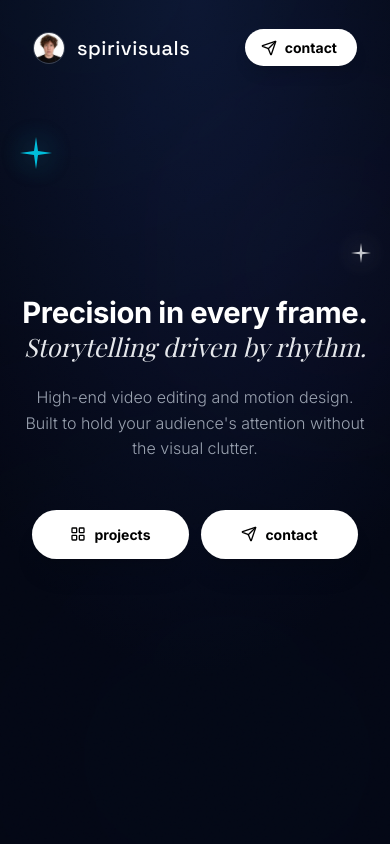
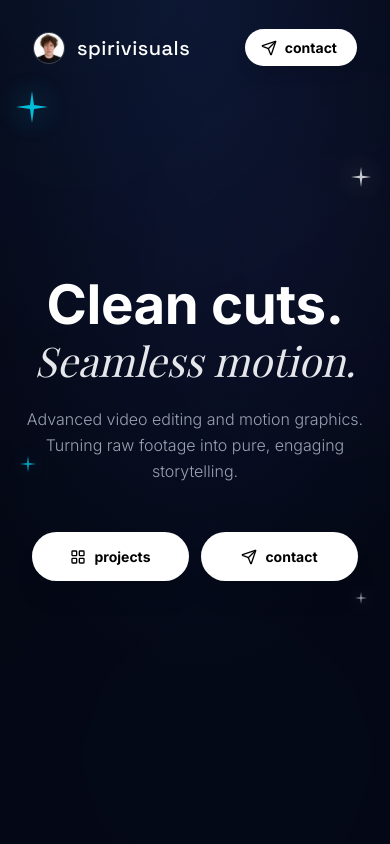
Before and after one commit to Spirivisuals/AI-website, a React (Vite) app: page / in a window 390 px wide. Shown: the top 844 px of the page. Built offline with nearby package versions, Linux system fonts and the light colour scheme; a web font is replaced by a local one.

Commit message:
Update Hero.tsx

```diff
--- a/src/components/Hero.tsx
+++ b/src/components/Hero.tsx
@@ -8,28 +8,28 @@ const Hero = () => {
       {/* Background Stars (Constellation effect) */}
 
       {/* 1. Большая голубая звездочка (Слева сверху) */}
-      <div className="absolute top-[18%] left-[5%] sm:top-[15%] sm:left-[8%] md:top-[20%] md:left-[10%] text-cyan-400 opacity-100 animate-pulse pointer-events-none drop-shadow-[0_0_15px_rgba(34,211,238,0.8)]">
+      <div className="absolute top-[12%] left-[4%] sm:top-[15%] sm:left-[8%] md:top-[18%] md:left-[15%] lg:top-[20%] lg:left-[20%] text-cyan-400 opacity-100 animate-pulse pointer-events-none drop-shadow-[0_0_15px_rgba(34,211,238,0.8)]">
          <svg className="w-8 h-8 md:w-10 md:h-10" viewBox="0 0 24 24" fill="currentColor">
            <path d="M12 0L13.5 10.5L24 12L13.5 13.5L12 24L10.5 13.5L0 12L10.5 10.5L12 0Z" />
          </svg>
       </div>
 
       {/* 2. Средняя белая звездочка (Справа сверху) */}
-      <div className="absolute top-[32%] right-[5%] sm:top-[28%] sm:right-[10%] md:top-[30%] md:right-[15%] text-gray-100 opacity-90 animate-pulse delay-700 pointer-events-none drop-shadow-[0_0_12px_rgba(255,255,255,0.7)]">
+      <div className="absolute top-[22%] right-[5%] sm:top-[20%] sm:right-[10%] md:top-[22%] md:right-[15%] lg:top-[25%] lg:right-[18%] text-gray-100 opacity-90 animate-pulse delay-700 pointer-events-none drop-shadow-[0_0_12px_rgba(255,255,255,0.7)]">
          <svg className="w-5 h-5 md:w-6 md:h-6" viewBox="0 0 24 24" fill="currentColor">
            <path d="M12 0L13.5 10.5L24 12L13.5 13.5L12 24L10.5 13.5L0 12L10.5 10.5L12 0Z" />
          </svg>
       </div>
 
-      {/* 3. НОВАЯ: Маленькая голубая звездочка - СКРЫТА НА МОБИЛКАХ */}
-      <div className="hidden sm:block absolute top-[60%] left-[10%] md:top-[65%] md:left-[12%] text-cyan-400 opacity-80 animate-pulse delay-300 pointer-events-none drop-shadow-[0_0_10px_rgba(34,211,238,0.6)]">
+      {/* 3. Маленькая голубая звездочка (Слева снизу) - ТЕПЕРЬ ВИДНА НА МОБИЛКАХ И СДВИНУТА К КРАЮ */}
+      <div className="absolute top-[60%] left-[5%] sm:top-[65%] sm:left-[10%] md:top-[65%] md:left-[15%] lg:top-[65%] lg:left-[18%] text-cyan-400 opacity-80 animate-pulse delay-300 pointer-events-none drop-shadow-[0_0_10px_rgba(34,211,238,0.6)]">
          <svg className="w-4 h-4 md:w-5 md:h-5" viewBox="0 0 24 24" fill="currentColor">
            <path d="M12 0L13.5 10.5L24 12L13.5 13.5L12 24L10.5 13.5L0 12L10.5 10.5L12 0Z" />
          </svg>
       </div>
 
-      {/* 4. НОВАЯ: Крошечная белая звездочка - СКРЫТА НА МОБИЛКАХ */}
-      <div className="hidden sm:block absolute top-[75%] right-[12%] md:top-[80%] md:right-[18%] text-gray-200 opacity-70 animate-pulse delay-500 pointer-events-none drop-shadow-[0_0_8px_rgba(255,255,255,0.5)]">
+      {/* 4. Крошечная белая звездочка (Справа снизу) - ТЕПЕРЬ ВИДНА НА МОБИЛКАХ И СДВИНУТА К КРАЮ */}
+      <div className="absolute top-[78%] right-[6%] sm:top-[75%] sm:right-[12%] md:top-[78%] md:right-[18%] lg:top-[80%] lg:right-[22%] text-gray-200 opacity-70 animate-pulse delay-500 pointer-events-none drop-shadow-[0_0_8px_rgba(255,255,255,0.5)]">
          <svg className="w-3 h-3 md:w-4 md:h-4" viewBox="0 0 24 24" fill="currentColor">
            <path d="M12 0L13.5 10.5L24 12L13.5 13.5L12 24L10.5 13.5L0 12L10.5 10.5L12 0Z" />
          </svg>
@@ -38,21 +38,22 @@ const Hero = () => {
       {/* Контент Hero */}
       <div className="max-w-6xl mx-auto z-10 relative w-full">
         <h1 className="font-sans font-bold tracking-tight leading-[1.1] mb-6 sm:mb-8 flex flex-col items-center">
-          {/* Первая строка: жесткая однострочность, размер зависит от ширины экрана на мобилках */}
-          <span className="block whitespace-nowrap text-[7.5vw] sm:text-[3.5rem] md:text-[4.5rem] lg:text-[5.5rem]">
-            Precision in every frame.
+          {/* Первая строка: Clean cuts. (Жесткая однострочность) */}
+          <span className="block whitespace-nowrap text-[14vw] sm:text-[4.5rem] md:text-[5.5rem] lg:text-[6.5rem]">
+            Clean cuts.
           </span>
-          {/* Вторая строка: тоже жесткая однострочность */}
-          <span className="block whitespace-nowrap font-serif italic font-normal text-gray-200 tracking-normal text-[6.5vw] sm:text-[3.5rem] md:text-[4.5rem] lg:text-[5.5rem] mt-1 sm:mt-3 lg:mt-5">
-            Storytelling driven by rhythm.
+          {/* Вторая строка: Seamless motion. (Чуть меньше первой, чтобы 100% влезла в мобильный экран) */}
+          <span className="block whitespace-nowrap font-serif italic font-normal text-gray-200 tracking-normal text-[10.5vw] sm:text-[3.8rem] md:text-[4.8rem] lg:text-[5.5rem] mt-1 sm:mt-2 lg:mt-3">
+            Seamless motion.
           </span>
         </h1>
 
-        {/* Абзац: увеличен line-height (leading-[1.6]) для читаемости */}
+        {/* Подстрочник */}
         <p className="text-[16px] sm:text-[17px] md:text-2xl text-gray-400 mb-12 sm:mb-16 max-w-2xl mx-auto font-light leading-[1.6] md:leading-relaxed px-2 sm:px-0">
-          High-end video editing and motion design. Built to hold your audience's attention without the visual clutter.
+          Advanced video editing and motion graphics. Turning raw footage into pure, engaging storytelling.
         </p>
 
+        {/* Кнопки */}
         <div className="flex flex-row flex-wrap items-center justify-center gap-3 sm:gap-4 w-full px-4 max-w-[400px] sm:max-w-none mx-auto">
           <a href="#work" className="w-[calc(50%-6px)] sm:w-auto group flex items-center justify-center gap-2 sm:gap-3 px-4 sm:px-8 py-3.5 sm:py-4 bg-white text-black rounded-full font-bold text-[14px] sm:text-[15px] transition-transform hover:scale-105 active:scale-95 shadow-xl">
             <LayoutGrid className="w-4 h-4 sm:w-5 sm:h-5" />
```
